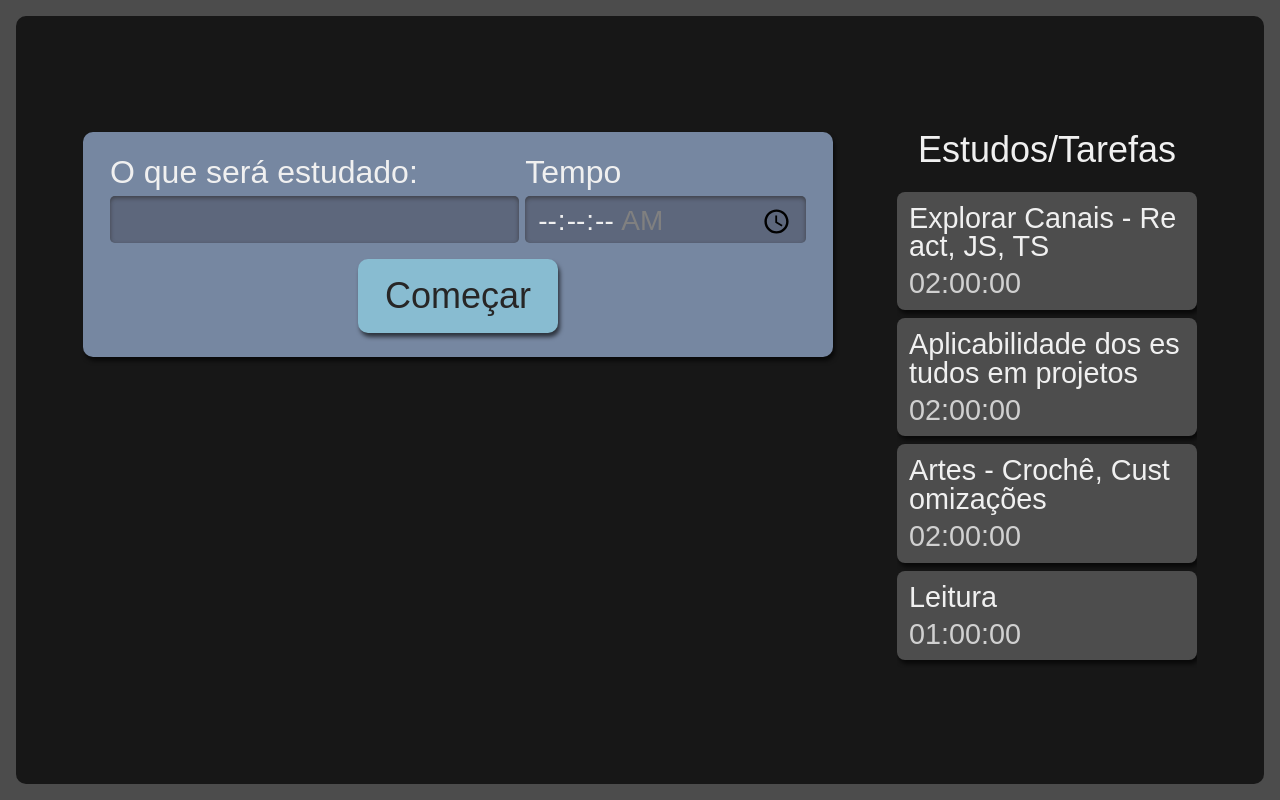
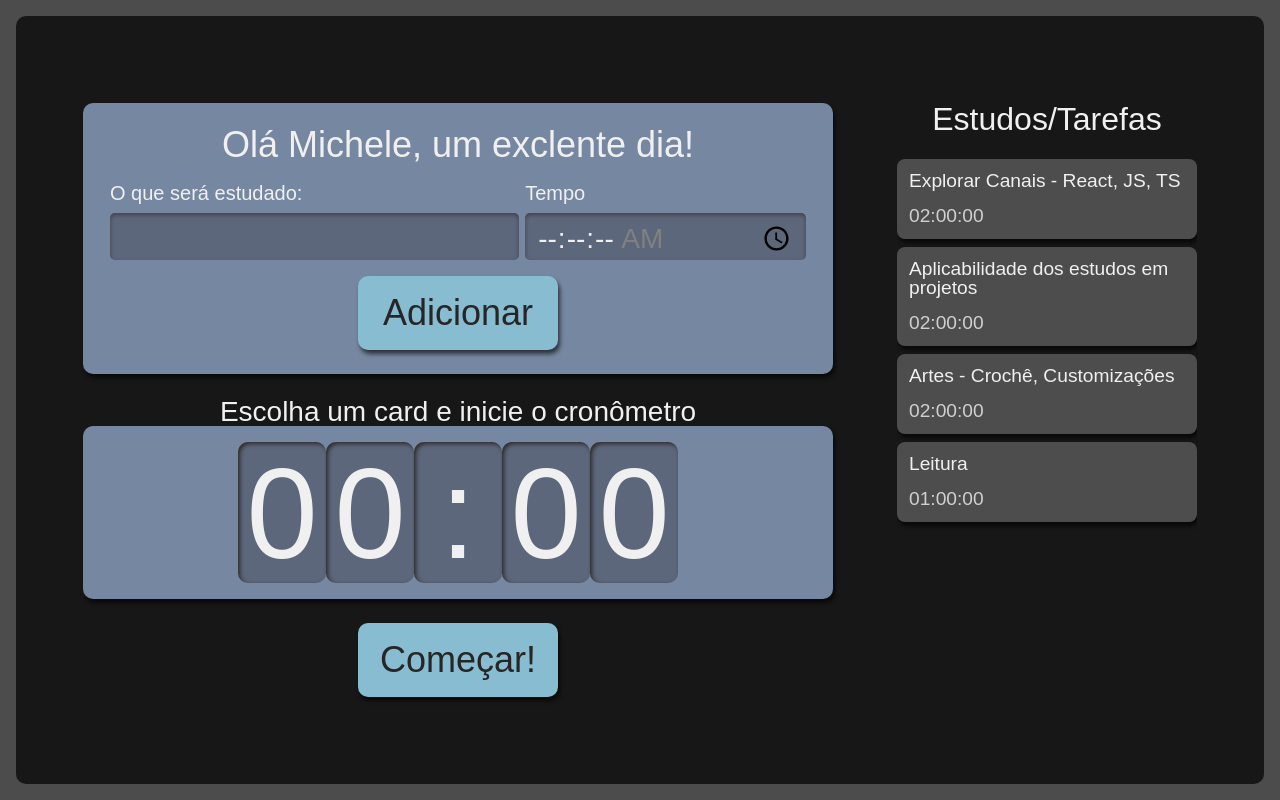
Before and after one commit to micheleldsk/Michele-Desenvolve2023-GB.Tech-Alura, a React (Create React App) app in the folder Alura-Tarefas/: page / in a window 1280 px wide. Built offline with nearby package versions, Linux system fonts and the light colour scheme.

Commit message:
customizações em andamento

```diff
--- a/Alura-Tarefas/src/components/Buttons/index.tsx
+++ b/Alura-Tarefas/src/components/Buttons/index.tsx
@@ -1,9 +1,9 @@
 import React from "react";
 import style from "./Button.module.scss";
 
-class Button extends React.Component {
+class Button extends React.Component<{ texto: string }> {
   render() {
-    return <button className={style.botao}>Começar</button>;
+    return <button className={style.botao}>{this.props.texto}</button>;
   }
 }
 
--- /dev/null
+++ b/Alura-Tarefas/src/components/Cronometer/Cronometer.module.scss
@@ -0,0 +1,61 @@
+.cronometro {
+  display: flex;
+  flex-direction: column;
+  align-items: center;
+  justify-content: center;
+  grid-area: cronometro;
+
+  .relogioWrapper {
+    align-items: center;
+    background-color: #7687a1;
+    border-radius: 10px;
+    box-shadow: 2px 4px 4px #0000009f;
+    box-sizing: border-box;
+    display: flex;
+    font-size: 3rem;
+    justify-content: center;
+    margin-bottom: 24px;
+    padding: 16px 12px;
+    width: 100%;
+  }
+
+  .titulo {
+    font-size: 1rem;
+  }
+
+  button {
+    background-color: #88bcd1;
+    border-radius: 10px;
+    box-shadow: 2px 4px 4px #0000009f;
+    color: #272626;
+    cursor: pointer;
+    font-size: 1.25rem;
+    padding: 16px;
+    width: 150px;
+
+    &:active {
+      background-color: #7ca6b7;
+      box-shadow: 2px 2px 4px #0000009f inset;
+      cursor: auto;
+    }
+  }
+
+  @media screen and (min-width: 1280px) {
+    .relogioWrapper {
+      font-size: 8rem;
+      display: flex;
+      justify-content: center;
+    }
+
+    .titulo {
+      font-size: 1.75rem;
+    }
+
+    button {
+      grid-column-start: span 2;
+      justify-self: center;
+      width: 200px;
+      font-size: 2.25rem;
+    }
+  }
+}
--- /dev/null
+++ b/Alura-Tarefas/src/components/Cronometer/Watch/Watch.module.scss
@@ -0,0 +1,30 @@
+.relogioNumero {
+  background-color: #5d677c;
+  box-shadow: 2px 2px 4px #2b2b2b inset;
+  height: 2.6rem;
+  width: 2rem;
+  padding: 8px 4px;
+  border-radius: 10px;
+  display: flex;
+  justify-content: center;
+  align-items: baseline;
+
+  @media screen and (min-width: 1280px) {
+    height: 7.8rem;
+    width: 5rem;
+    display: flex;
+    justify-content: center;
+    align-items: baseline;
+  }
+}
+
+.relogioDivisao {
+  height: 2rem;
+
+  @media screen and (min-width: 1280px) {
+    height: 8.6rem;
+    display: flex;
+    justify-content: center;
+    align-items: baseline;
+  }
+}
--- /dev/null
+++ b/Alura-Tarefas/src/components/Cronometer/Watch/index.tsx
@@ -0,0 +1,14 @@
+import React from "react";
+import style from "./Watch.module.scss";
+
+export default function Watch() {
+  return (
+    <React.Fragment>
+      <span className={style.relogioNumero}>0</span>
+      <span className={style.relogioNumero}>0</span>
+      <span className={style.relogioNumero}>:</span>
+      <span className={style.relogioNumero}>0</span>
+      <span className={style.relogioNumero}>0</span>
+    </React.Fragment>
+  );
+}
--- /dev/null
+++ b/Alura-Tarefas/src/components/Cronometer/index.tsx
@@ -0,0 +1,18 @@
+import React from "react";
+import Button from "../Buttons";
+import Watch from "./Watch";
+import style from "./Cronometer.module.scss";
+
+export default function Cronometer() {
+  return (
+    <React.Fragment>
+      <div className={style.cronometro}>
+        <p className={style.titulo}>Escolha um card e inicie o cronômetro</p>
+        <div className={style.relogioWrapper}>
+          <Watch />
+        </div>
+        <Button texto="Começar!" />
+      </div>
+    </React.Fragment>
+  );
+}
--- a/Alura-Tarefas/src/components/Forms/Form.module.scss
+++ b/Alura-Tarefas/src/components/Forms/Form.module.scss
@@ -13,8 +13,9 @@
     width: 100%;
     margin-bottom: 16px;
 
-    label {
-      margin-bottom: 8px;
+    .label {
+      margin-top: 20px;
+      margin-bottom: 10px;
       font-size: 1.25rem;
     }
 
--- a/Alura-Tarefas/src/components/Forms/index.tsx
+++ b/Alura-Tarefas/src/components/Forms/index.tsx
@@ -5,9 +5,15 @@ import style from "./Form.module.scss";
 class Form extends React.Component {
   render() {
     return (
+      <div>
         <form className={style.novaTarefa}>
+          <div className={style.label}>
+            <h1>Olá Michele, um exclente dia!</h1>
+          </div>
           <div className={style.inputContainer}>
-          <label htmlFor="task">O que será estudado:</label>
+            <label htmlFor="task" className={style.label}>
+              O que será estudado:
+            </label>
             <input
               type="text"
               name="task"
@@ -17,7 +23,9 @@ class Form extends React.Component {
             />
           </div>
           <div className={style.inputContainer}>
-          <label htmlFor="time">Tempo</label>
+            <label htmlFor="time" className={style.label}>
+              Tempo
+            </label>
             <input
               type="time"
               step={1}
@@ -28,8 +36,9 @@ class Form extends React.Component {
               required
             />
           </div>
-        <Button />
+          <Button texto="Adicionar" />
         </form>
+      </div>
     );
   }
 }
--- /dev/null
+++ b/Alura-Tarefas/src/components/List/Itens/index.tsx
@@ -0,0 +1,11 @@
+import style from "../List.module.scss";
+
+export default function Item(props: { task: string; time: string }) {
+  const { task, time } = props;
+  return (
+    <li className={style.item}>
+      <h3>{task}</h3>
+      <span>{time}</span>
+    </li>
+  );
+}
--- a/Alura-Tarefas/src/components/List/List.module.scss
+++ b/Alura-Tarefas/src/components/List/List.module.scss
@@ -1,9 +1,9 @@
 .listaTarefas {
   grid-area: tarefas;
   height: 100%;
+  font-size: 1rem;
 
   h2 {
-    font-size: 1.25rem;
     margin-bottom: 12px;
   }
 
@@ -16,7 +16,7 @@
   @media screen and (min-width: 1280px) {
     h2 {
       text-align: center;
-      font-size: 2.25rem;
+      font-size: 2rem;
       margin-bottom: 24px;
     }
 
@@ -33,16 +33,19 @@
   box-shadow: 2px 4px 4px #0000009f;
   padding: 12px;
   margin-bottom: 8px;
+  font-size: 0.5;
   position: relative;
   cursor: pointer;
 
   h3 {
     margin-bottom: 8px;
-    word-break: break-all;
+    justify-content: baseline;
+    font-size: 1.2rem;
   }
 
   span {
     color: #d0d0d0;
+    font-size: 1.2rem;
   }
 
   @media screen and (min-width: 1280px) {
--- a/Alura-Tarefas/src/components/List/index.tsx
+++ b/Alura-Tarefas/src/components/List/index.tsx
@@ -1,8 +1,9 @@
 import React from "react";
 import style from "./List.module.scss";
+import Item from "./Itens";
 
 function List() {
-  const tasks = [
+  let tasks = [
     {
       task: "Explorar Canais - React, JS, TS",
       time: "02:00:00",
@@ -22,13 +23,18 @@ function List() {
   ];
   return (
     <aside className={style.listaTarefas}>
-      <h2> Estudos/Tarefas </h2>
+      <h2
+        onClick={() => {
+          tasks = [...tasks, { task: "Estudar estado", time: "05:00:00" }];
+        }}
+      >
+        {" "}
+        Estudos/Tarefas{" "}
+      </h2>
       <ul>
         {tasks.map((item, index) => (
-          <li key={index} className={style.item}>
-            <h3>{item.task}</h3>
-            <span>{item.time}</span>
-          </li>
+          <Item key={index} task={item.task} time={item.time} />
+          // <Item {...item}/> - pode ser dessa forma também, porém merece mais atenção!
         ))}
       </ul>
     </aside>
--- a/Alura-Tarefas/src/pages/App.tsx
+++ b/Alura-Tarefas/src/pages/App.tsx
@@ -2,12 +2,14 @@ import React from "react";
 import Form from "../components/Forms";
 import List from "../components/List";
 import style from "./App.module.scss";
+import Cronometer from "../components/Cronometer";
 
 function App() {
   return (
     <div className={style.AppStyle}>
       <Form />
       <List />
+      <Cronometer />
     </div>
   );
 }
```
Lines whose indentation alone changed are shown as unchanged.
